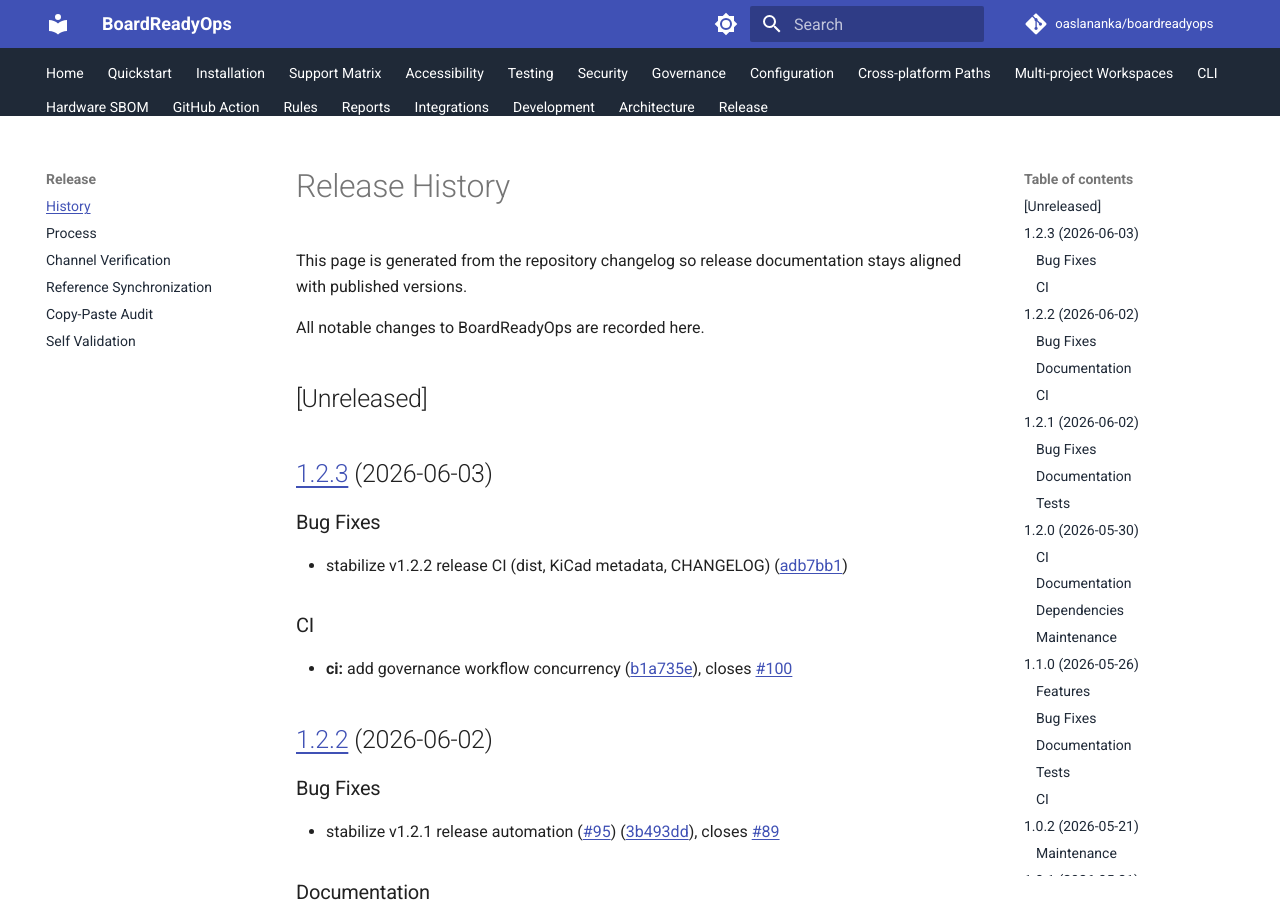
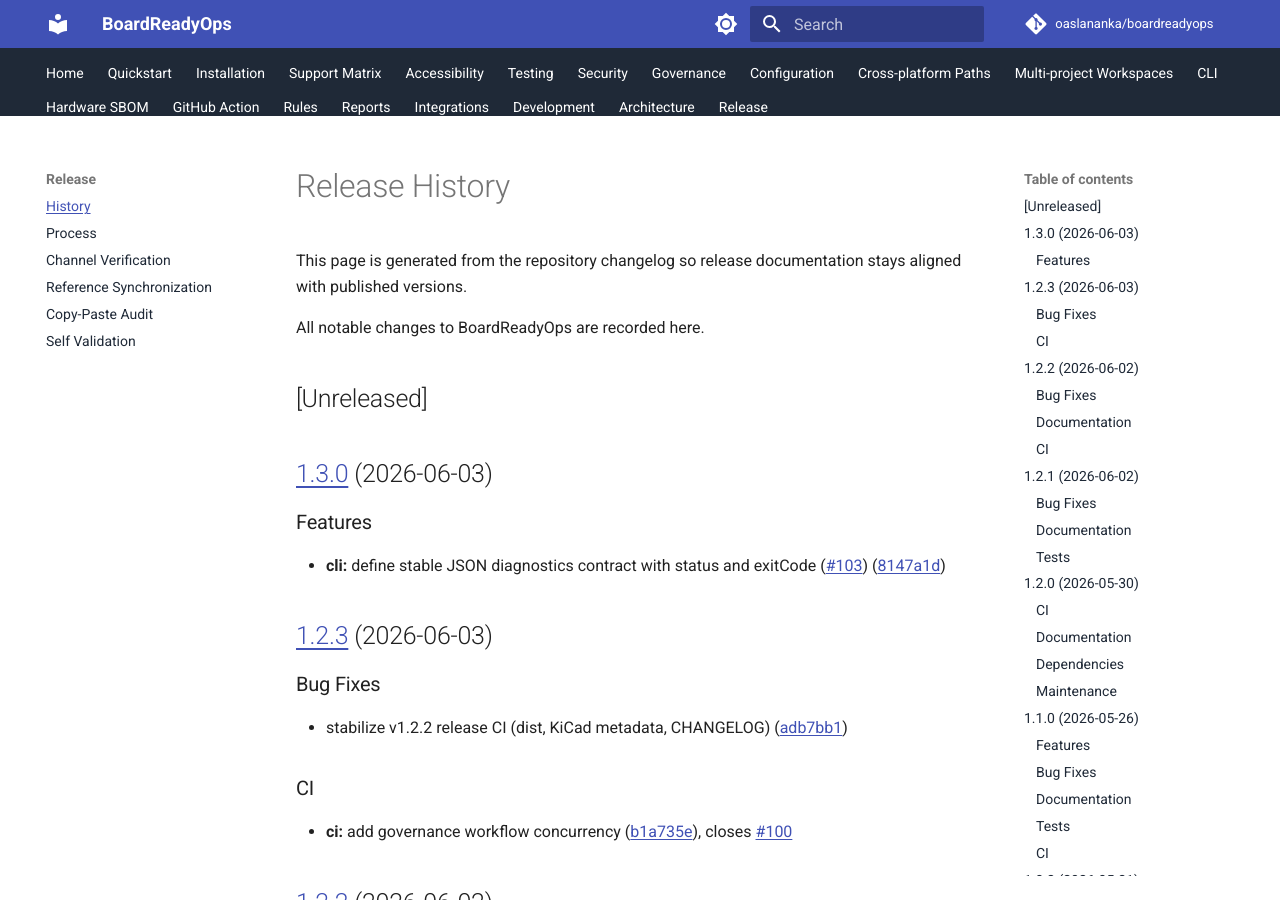
Before and after one commit to actions-marketplace-validations/oaslananka_boardreadyops, an MkDocs documentation site: the page built from docs/release/history.md, in a window 1280 px wide and 900 px high. Built offline with MkDocs 1.6.1 and Material for MkDocs 9.7.7, drawn with Linux system fonts in a browser that asks for light colours; comment, search, counter and statistics services are not loaded; the version menu is left out.

Commit message:
fix: repair CHANGELOG Unreleased positioning and regenerate dist/docs after release-please merge

```diff
--- a/docs/release/history.md
+++ b/docs/release/history.md
@@ -8,17 +8,21 @@ All notable changes to BoardReadyOps are recorded here.
 
 ## [Unreleased]
 
+## [1.3.0](https://github.com/oaslananka/boardreadyops/compare/v1.2.3...v1.3.0) (2026-06-03)
+
+### Features
+
+- **cli:** define stable JSON diagnostics contract with status and exitCode ([#103](https://github.com/oaslananka/boardreadyops/issues/103)) ([8147a1d](https://github.com/oaslananka/boardreadyops/commit/8147a1dddd7bb8f4684e3b95a72e8dda05448cc2))
+
 ## [1.2.3](https://github.com/oaslananka/boardreadyops/compare/v1.2.2...v1.2.3) (2026-06-03)
-
 
 ### Bug Fixes
 
-* stabilize v1.2.2 release CI (dist, KiCad metadata, CHANGELOG) ([adb7bb1](https://github.com/oaslananka/boardreadyops/commit/adb7bb190ea1981a48d6ce968999355e0bb526f2))
-
+- stabilize v1.2.2 release CI (dist, KiCad metadata, CHANGELOG) ([adb7bb1](https://github.com/oaslananka/boardreadyops/commit/adb7bb190ea1981a48d6ce968999355e0bb526f2))
 
 ### CI
 
-* **ci:** add governance workflow concurrency ([b1a735e](https://github.com/oaslananka/boardreadyops/commit/b1a735ed27e81aa9f34e96ea1ccc0f0a9ed03f51)), closes [#100](https://github.com/oaslananka/boardreadyops/issues/100)
+- **ci:** add governance workflow concurrency ([b1a735e](https://github.com/oaslananka/boardreadyops/commit/b1a735ed27e81aa9f34e96ea1ccc0f0a9ed03f51)), closes [#100](https://github.com/oaslananka/boardreadyops/issues/100)
 
 ## [1.2.2](https://github.com/oaslananka/boardreadyops/compare/v1.2.1...v1.2.2) (2026-06-02)
 
```
Also changed, not shown: CHANGELOG.md (+5 -8 lines), 2 other files.
